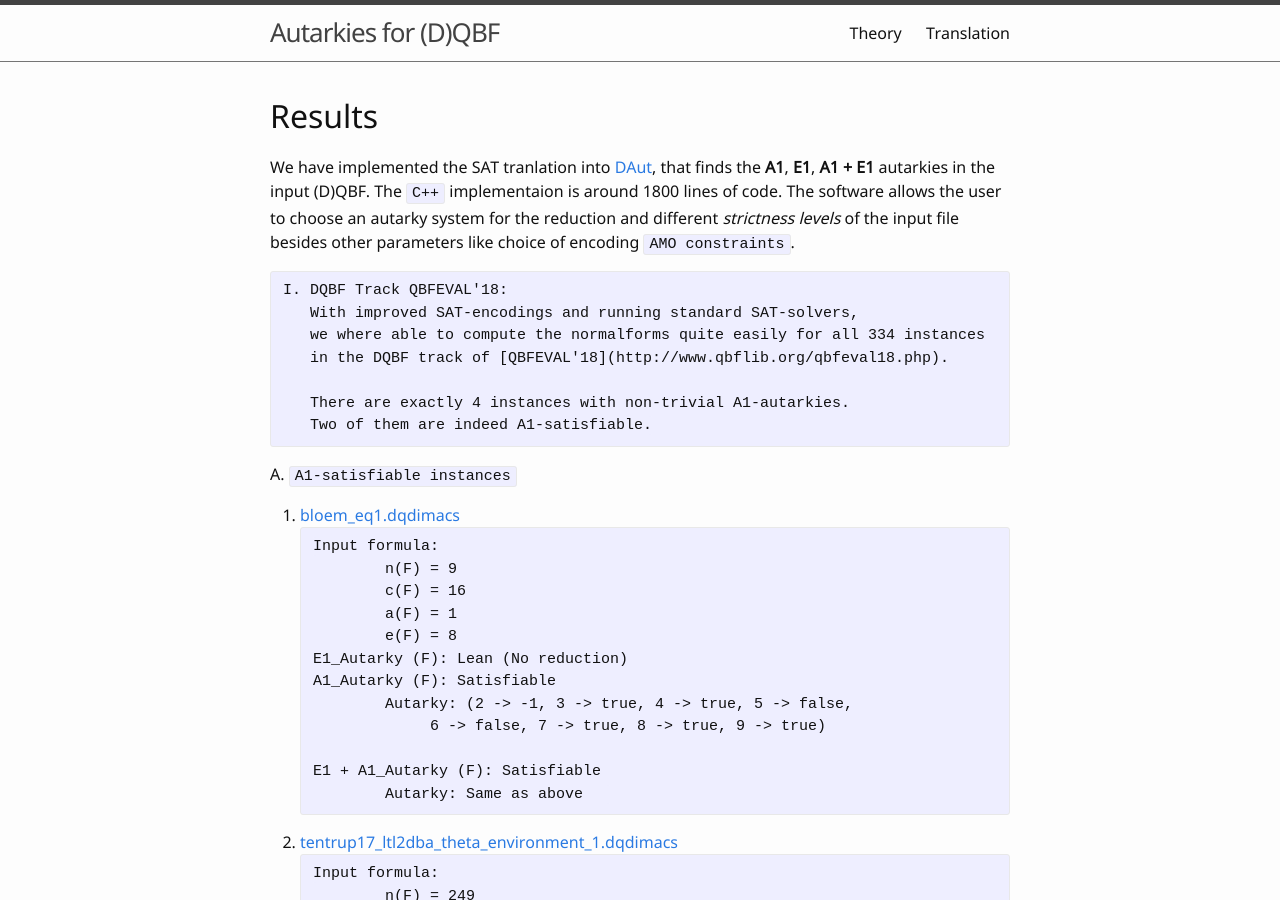
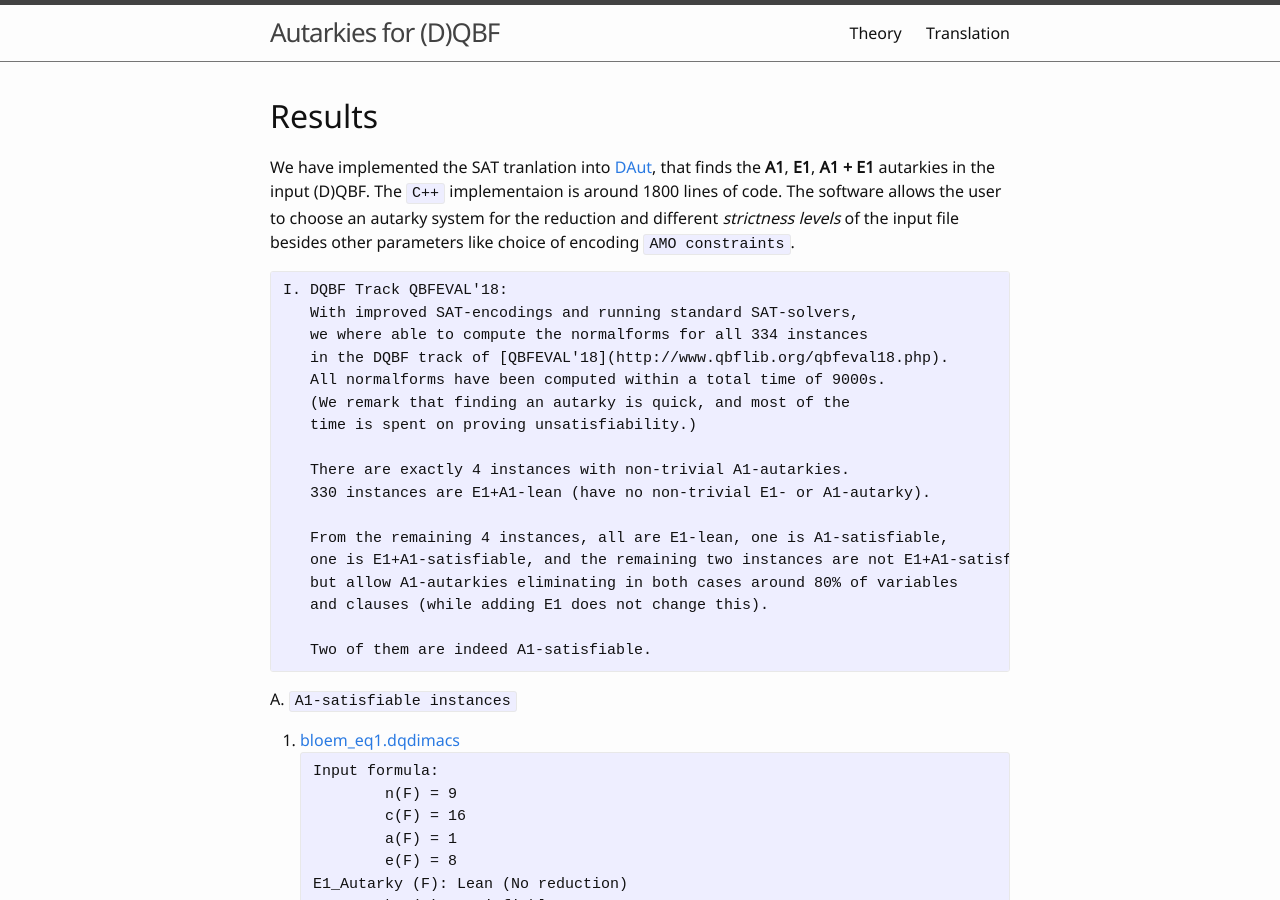
Before and after one commit to Autarkies/Autarkies.github.io, a Jekyll site: the page built from results.md, in a window 1280 px wide and 900 px high. Built offline with Jekyll 4.4.1, drawn with Linux system fonts in a browser that asks for light colours.

````diff
--- a/results.md
+++ b/results.md
@@ -9,10 +9,20 @@
 ```
 I. DQBF Track QBFEVAL'18:
    With improved SAT-encodings and running standard SAT-solvers,
-   we where able to compute the normalforms quite easily for all 334 instances
+   we where able to compute the normalforms for all 334 instances
    in the DQBF track of [QBFEVAL'18](http://www.qbflib.org/qbfeval18.php).
+   All normalforms have been computed within a total time of 9000s.
+   (We remark that finding an autarky is quick, and most of the
+   time is spent on proving unsatisfiability.)
 
    There are exactly 4 instances with non-trivial A1-autarkies.
+   330 instances are E1+A1-lean (have no non-trivial E1- or A1-autarky).
+
+   From the remaining 4 instances, all are E1-lean, one is A1-satisfiable,
+   one is E1+A1-satisfiable, and the remaining two instances are not E1+A1-satisfiable,
+   but allow A1-autarkies eliminating in both cases around 80% of variables
+   and clauses (while adding E1 does not change this).
+
    Two of them are indeed A1-satisfiable.
 ```
 
````
